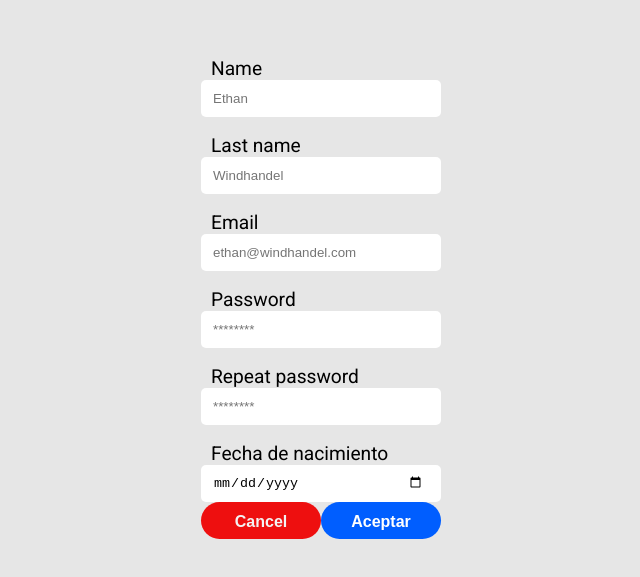
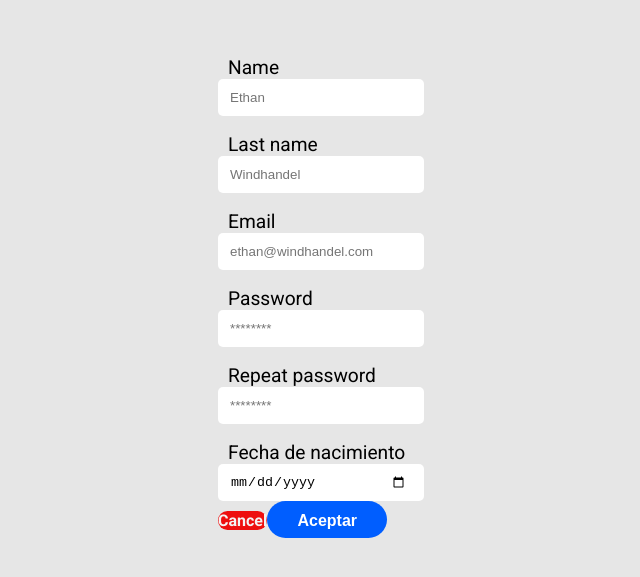
Before and after one commit to joedurand-hub/birthday-app, a Next.js app: page / in a window 1280 px wide. Shown: the part 111-688 px from the top of the page, without its empty margins (319-959 px from the left). Built offline with nearby package versions, Linux system fonts and the light colour scheme.

Commit message:
finished feature signUp in validations and basic styles

```diff
--- a/Components/Form/Form.jsx
+++ b/Components/Form/Form.jsx
@@ -64,7 +64,6 @@ function Form({ onSubmit, onChange, values, title }) {
             <Button
               variant="primary"
               type="submit"
-              name="submit"
               onSubmit={onSubmit}
               name={"Save"}
             />
--- a/Components/Input/Input.jsx
+++ b/Components/Input/Input.jsx
@@ -10,26 +10,27 @@ const InputField = ({
   pattern,
   state,
   setState,
-  value,
   onChange,
   regExpre,
+  validator,
 }) => {
   const handleInputChange = (e) => {
-    setState ? setState({ ...state, field: e.target.value }) : null
+    setState ? setState({ ...state, field: e.target.value }) : null;
   };
 
   const validateInput = (e) => {
     if (regExpre) {
       regExpre.test(state.field)
-        ? setState({ ...state, isValid: "true" })
-        : setState({ ...state, isValid: "false" });
+        ? setState({ ...state, isValid: true })
+        : setState({ ...state, isValid: false });
     }
+    validator && validator();
   };
 
-  const inputValidation = (state ? (state.isValid === "true" && styles.isValid) ||
-    (state.isValid === "false" && styles.notIsValid) : styles.form_input);
-
-  console.log("state", state);
+  const inputValidation = state
+    ? (state.isValid === true && styles.isValid) ||
+      (state.isValid === false && styles.notIsValid)
+    : styles.form_input;
 
   return (
     <div className={styles.field}>
@@ -53,7 +54,14 @@ const InputField = ({
         required={true}
       />
       {p && (
-        <p className={`${state.isValid === "false" ? styles.form_text_input_error : styles.form_input_error}`} htmlFor={name}>
+        <p
+          className={`${
+            state.isValid === false
+              ? styles.form_text_input_error
+              : styles.form_input_error
+          }`}
+          htmlFor={name}
+        >
           {p}
         </p>
       )}
--- a/Components/SignUp/SignUp.jsx
+++ b/Components/SignUp/SignUp.jsx
@@ -1,25 +1,94 @@
 import Input from "../Input/Input";
 import Button from "../Button/Button";
 import styles from "./signUp.module.css";
+import { useRouter } from "next/router";
 import { useState } from "react";
+import { Anchor } from "../AnchorsButton/Anchor";
+import { format } from "date-fns";
 
 export const SignUp = () => {
-  const [name, setName] = useState({ field: "", isValid: null});
+  const router = useRouter();
+  const [name, setName] = useState({ field: "", isValid: null });
   const [lastname, setLastName] = useState({ field: "", isValid: null });
-  const [email, setEmail] = useState({ field: "", isValid: null});
-  const [password, setPassword] = useState({ field: "", isValid: null});
-  const [password2, setPassword2] = useState({ field: "", isValid: null});
-  const [dateOfBirth, setDateOfBirth] = useState({ field: "", isValid: null});
-
+  const [email, setEmail] = useState({ field: "", isValid: null });
+  const [password, setPassword] = useState({ field: "", isValid: null });
+  const [password2, setPassword2] = useState({ field: "", isValid: null });
+  const [dateOfBirth, setDateOfBirth] = useState({
+    field: new Date(),
+    isValid: null,
+  });
+  const [formIsValid, setFormIsValid] = useState(null);
 
   const validateWithExpressions = {
-    name_and_lastname: /^[a-zA-ZÀ-ÿ\s]{3,16}$/,
+    name_and_lastname: /^[a-zA-ZÀ-ÿ\s]{2,16}$/,
     email: /^[a-zA-Z0-9_.+-]+@[a-zA-Z0-9-]+\.[a-zA-Z0-9-.]+$/,
     password: /^.{8,16}$/,
+    birthday: /^(\/|-)(0[1-9]|1[0-2])([0-2][0-9]|3[0-1])\2(\d{4})$/,
+  };
+  const date = new Date(dateOfBirth.field);
+  const birthday = date ? format(date, "MM/dd/yyyy") : null;
+
+  const comparePassword = () => {
+    if (password.field.length > 7) {
+      if (password.field !== password2.field) {
+        setPassword2((prevState) => {
+          return { ...prevState, isValid: false };
+        });
+      } else {
+        setPassword2((prevState) => {
+          return { ...prevState, isValid: true };
+        });
+      }
+    }
+  };
+
+  const handleSubmit = (e) => {
+    e.preventDefault();
+    if (
+      name.isValid === true &&
+      lastname.isValid === true &&
+      email.isValid === true &&
+      password.isValid === true &&
+      password2.isValid === true
+    ) {
+      setFormIsValid(true);
+      fetch("https://birthday-app-api.vercel.app/api/v2/signup", {
+        method: "POST",
+        headers: {
+          Accept: "application/json",
+          "Content-Type": "application/json",
+          authorization: "",
+        },
+        body: JSON.stringify({
+          firstName: name.field,
+          lastName: lastname.field,
+          email: email.field,
+          password: password.field,
+          birthday: birthday,
+        }),
+      })
+        .then((response) => {
+          if (response.ok) {
+            response.json();
+            setName({ field: "", isValid: null });
+            setLastName({ field: "", isValid: null });
+            setEmail({ field: "", isValid: null });
+            setPassword({ field: "", isValid: null });
+            setPassword2({ field: "", isValid: null });
+            setDateOfBirth({ field: new Date() });
+            return router.push("/sign-in");
+          }
+        })
+        .catch((error) => {
+          alert(error, "An error has occurred, please try again later");
+        });
+    } else {
+      setFormIsValid(false);
+    }
   };
 
   return (
-    <form>
+    <form onSubmit={handleSubmit}>
       <Input
         state={name}
         setState={setName}
@@ -69,24 +138,34 @@ export const SignUp = () => {
         placeholder="********"
         name="password"
         p="Por favor repita correctamente la contraseña"
+        validator={comparePassword}
       />
 
       <Input
         label="Fecha de nacimiento"
-        state={dateOfBirth}
+        state={birthday}
         setState={setDateOfBirth}
         type="date"
-        placeholder="mm/dd/yyyy"
         name="dateOfBirth"
         p="Ingrese una fecha correcta"
       />
 
-      <p className={styles.failed_to_send}>
+      <p
+        className={`${
+          formIsValid === false ? styles.failed_to_send : styles.hidden
+        }`}
+      >
         <b>Error:</b> Please complete the form correctly.
       </p>
-      <p className={styles.success_sending}>Account Created!</p>
-      <Button type="submit" name="Cancel" variant="cancel" />
-      <Button type="submit" name="Aceptar" />
+      <p
+        className={`${
+          formIsValid === true ? styles.success_sending : styles.hidden
+        }`}
+      >
+        Account Created!
+      </p>
+      <Anchor to="sigin" name="Cancel" variant="cancel" />
+      <Button onSubmit={handleSubmit} type="submit" name="Aceptar" />
     </form>
   );
 };
--- a/Components/SignUp/signUp.module.css
+++ b/Components/SignUp/signUp.module.css
@@ -1,3 +1,7 @@
+.hidden {
+    display: none;
+}
+
 .failed_to_send {
     border: 1px solid red;
     font-size: 20px;
@@ -7,8 +11,8 @@
     line-height: 50px;
     padding: 0 10px 0 10px;
     text-align: center;
-    display: none;
 }
+
 
 .success_sending {
     border: 1px solid rgb(7, 167, 34);
@@ -19,5 +23,4 @@
     line-height: 50px;
     padding: 0 10px 0 10px;
     text-align: center;
-    display: none;
 }
--- a/pages/add-birthday.js
+++ b/pages/add-birthday.js
@@ -36,8 +36,8 @@ function AddBirthday() {
       .then((response) => {
         if (response.ok) {
           alert("Birthday saved!");
-          router.push("/birthdays");
-          return response.json();
+          response.json();
+          return router.push("/birthdays");
         }
       })
       .catch((error) => {
--- a/pages/birthdays.js
+++ b/pages/birthdays.js
@@ -92,7 +92,6 @@ function Birthdays({ data }) {
     const search = e.target.search.value;
     setSearch(search);
   };
-
 
   return (
     <main className={style.container_components}>
@@ -217,7 +216,8 @@ function Birthdays({ data }) {
           </Card>
         ))}
         <div className={style.container_paginated}>
-          {search != undefined && search.length <= 4 ? null : itemsToPaginate.length <= 1 ? null :(
+          {search !== undefined &&
+          search.length <= 4 ? null : itemsToPaginate.length <= 1 ? null : (
             <>
               <Button
                 onClick={() => {
```
Also changed, not shown: pages/sign-in.js (added, +21 -0 lines), pages/all-birthdays.js.
